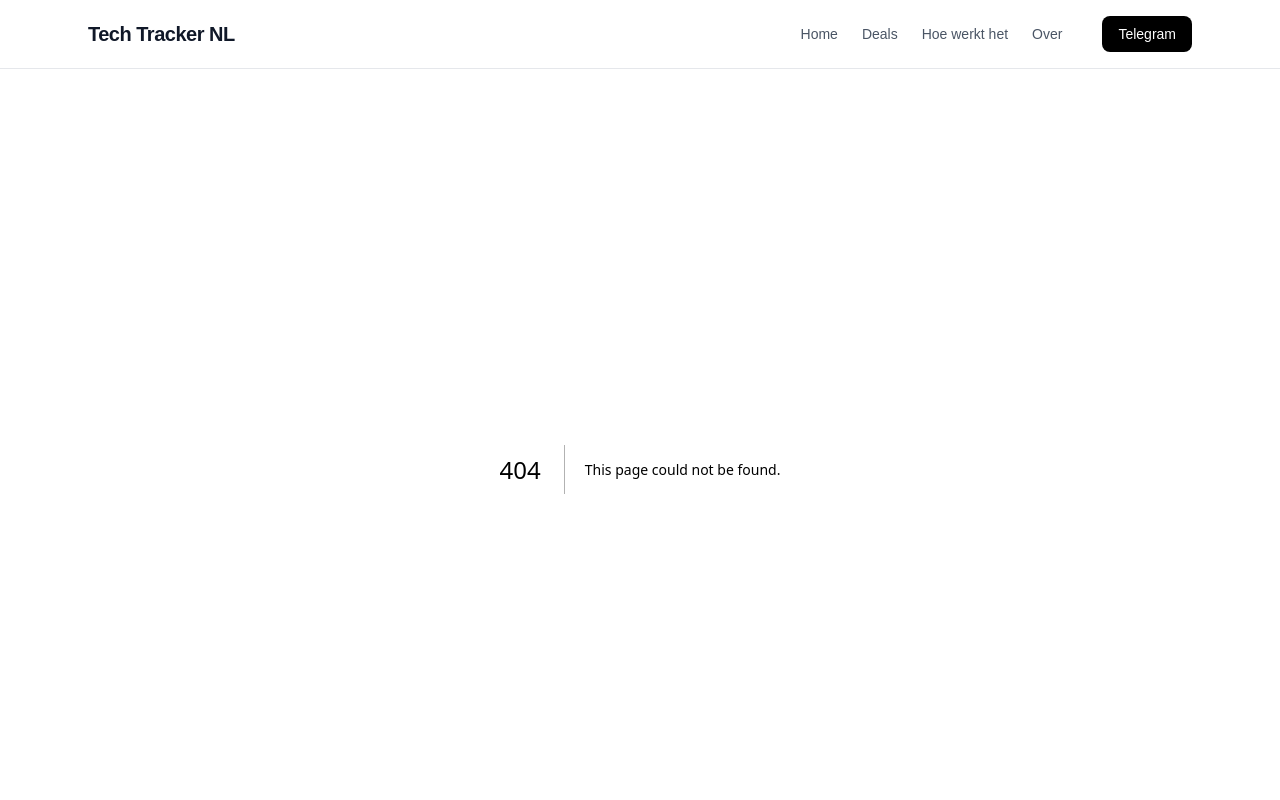
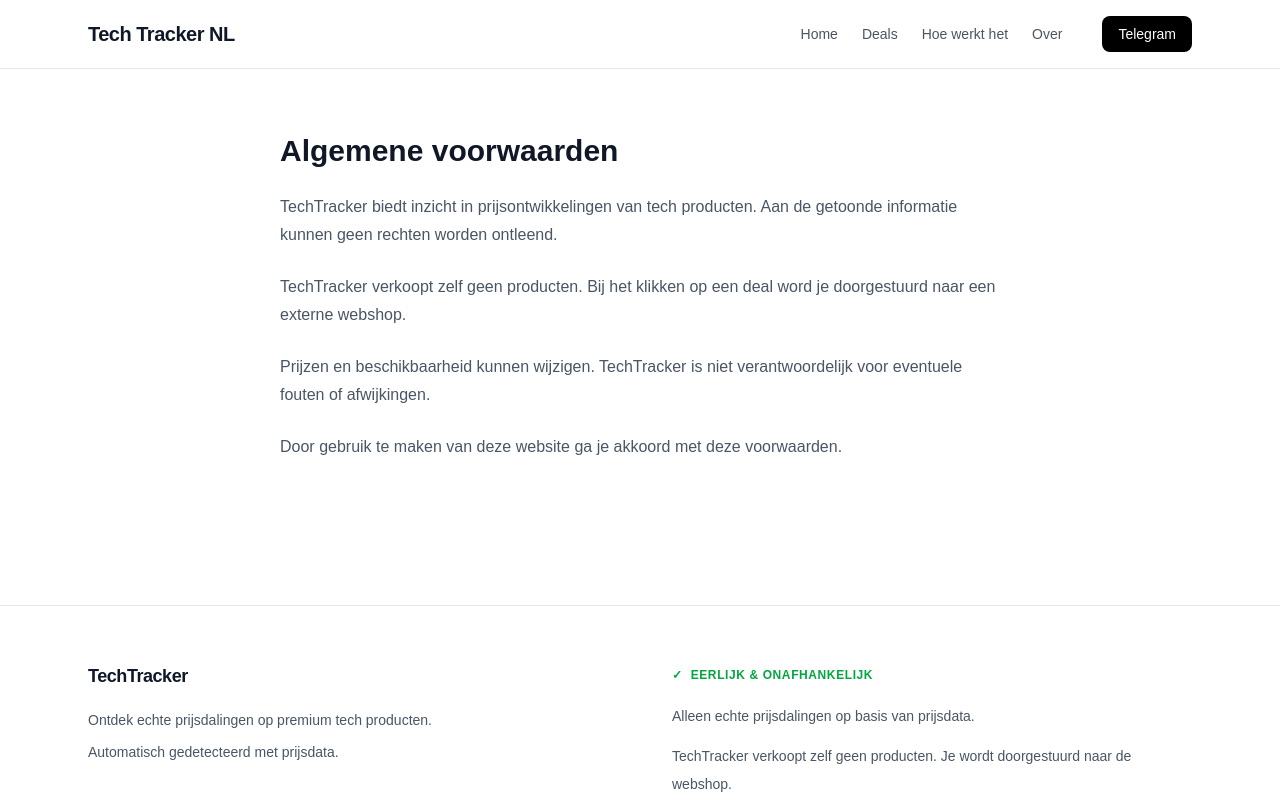
Before and after one commit to gijsybema/price-tracker-web, a Next.js app: page /terms in a window 1280 px wide. Before the commit this address had no page. Shown: the top 800 px of the page. Built offline with nearby package versions, Linux system fonts and the light colour scheme.

Commit message:
add privacy and terms pages

```diff
--- /dev/null
+++ b/app/privacy/page.tsx
@@ -0,0 +1,35 @@
+export const metadata = {
+    title: "Privacybeleid | TechTracker",
+    description: "Lees hoe TechTracker omgaat met gegevens en privacy.",
+  };
+
+  export default function PrivacyPage() {
+    return (
+      <main className="mx-auto max-w-3xl px-6 py-16">
+        <h1 className="text-3xl font-bold text-gray-900 mb-6">
+          Privacybeleid
+        </h1>
+
+        <div className="space-y-6 text-gray-600 leading-7">
+          <p>
+            TechTracker respecteert de privacy van bezoekers en verwerkt geen
+            persoonlijke gegevens, tenzij dit noodzakelijk is voor het functioneren
+            van de website.
+          </p>
+
+          <p>
+            Wij verzamelen mogelijk anonieme gegevens via analytische tools om het
+            gebruik van de website te verbeteren.
+          </p>
+
+          <p>
+            TechTracker verkoopt geen gegevens aan derden.
+          </p>
+
+          <p>
+            Voor vragen over privacy kun je contact opnemen via deze website.
+          </p>
+        </div>
+      </main>
+    );
+  }
--- /dev/null
+++ b/app/terms/page.tsx
@@ -0,0 +1,36 @@
+export const metadata = {
+    title: "Algemene voorwaarden | TechTracker",
+    description: "Lees de voorwaarden voor het gebruik van TechTracker.",
+  };
+
+  export default function TermsPage() {
+    return (
+      <main className="mx-auto max-w-3xl px-6 py-16">
+        <h1 className="text-3xl font-bold text-gray-900 mb-6">
+          Algemene voorwaarden
+        </h1>
+
+        <div className="space-y-6 text-gray-600 leading-7">
+          <p>
+            TechTracker biedt inzicht in prijsontwikkelingen van tech producten.
+            Aan de getoonde informatie kunnen geen rechten worden ontleend.
+          </p>
+
+          <p>
+            TechTracker verkoopt zelf geen producten. Bij het klikken op een deal
+            word je doorgestuurd naar een externe webshop.
+          </p>
+
+          <p>
+            Prijzen en beschikbaarheid kunnen wijzigen. TechTracker is niet
+            verantwoordelijk voor eventuele fouten of afwijkingen.
+          </p>
+
+          <p>
+            Door gebruik te maken van deze website ga je akkoord met deze
+            voorwaarden.
+          </p>
+        </div>
+      </main>
+    );
+  }
```
